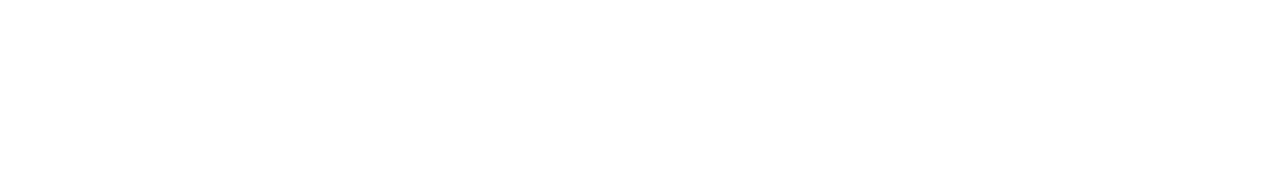
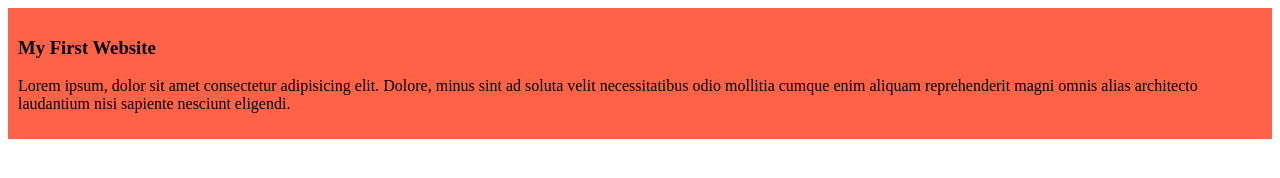
Before and after one commit to kawser63/my-first-github, a plain HTML site: page index.html in a window 1280 px wide. Drawn offline with Linux system fonts and the light colour scheme.

Commit message:
added the first blog

```diff
--- a/index.html
+++ b/index.html
@@ -4,8 +4,12 @@
     <meta charset="UTF-8">
     <meta name="viewport" content="width=device-width, initial-scale=1.0">
     <title>My First Github Repo</title>
+    <link rel="stylesheet" href="style/style.css">
 </head>
 <body>
-
+    <div>
+        <h3>My First Website</h3>
+        <p>Lorem ipsum, dolor sit amet consectetur adipisicing elit. Dolore, minus sint ad soluta velit necessitatibus odio mollitia cumque enim aliquam reprehenderit magni omnis alias architecto laudantium nisi sapiente nesciunt eligendi.</p>
+    </div>
 </body>
 </html>
--- /dev/null
+++ b/style/style.css
@@ -0,0 +1,4 @@
+div{
+    background-color: tomato;
+    padding: 10px;
+}
```
